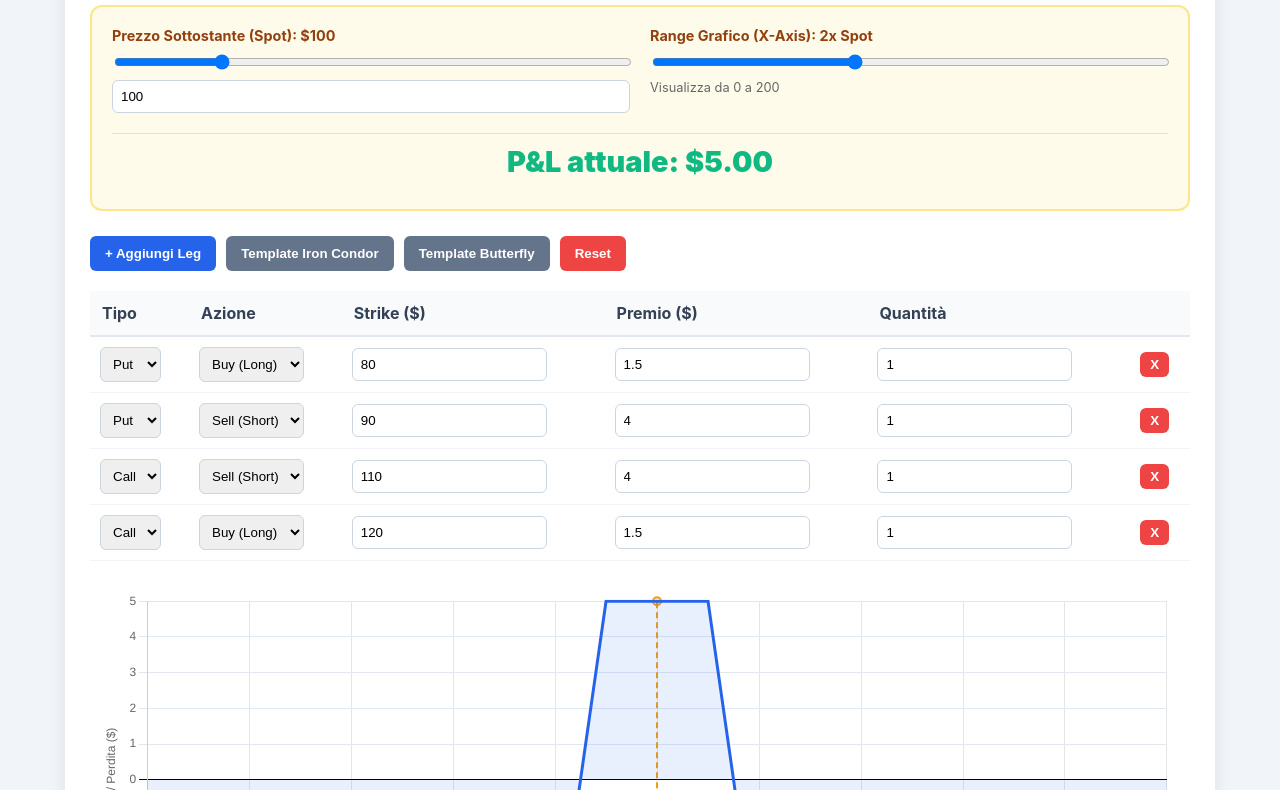
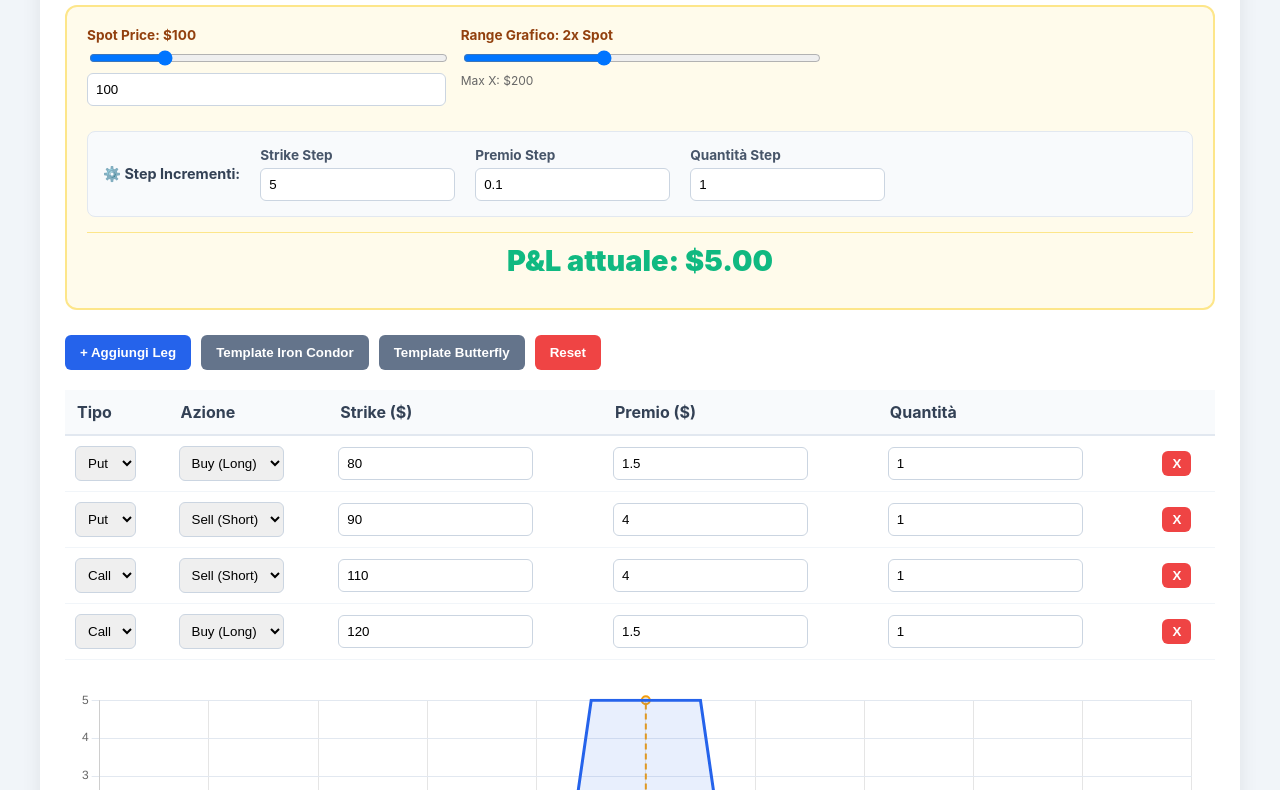
Before and after one commit to sbOogway/opts-viz, a plain HTML site: page index.gemini.html in a window 1280 px wide. Shown: the part 100-890 px from the top of the page. Drawn offline with nearby package versions, Linux system fonts and the light colour scheme.

Commit message:
fix: add step for strike premium and quantity

```diff
--- a/index.gemini.html
+++ b/index.gemini.html
@@ -3,7 +3,7 @@
 <head>
     <meta charset="UTF-8">
     <meta name="viewport" content="width=device-width, initial-scale=1.0">
-    <title>Options Visualizer - Dynamic Range</title>
+    <title>Options Visualizer - Custom Steps</title>
     <script src="https://cdn.jsdelivr.net/npm/chart.js"></script>
     <style>
         :root {
@@ -13,14 +13,15 @@
             --spot: #f59e0b;
             --danger: #ef4444;
             --success: #10b981;
+            --settings: #64748b;
         }
         body { font-family: 'Inter', -apple-system, sans-serif; background: var(--bg); margin: 20px; color: #334155; }
-        .container { max-width: 1100px; margin: auto; background: var(--card); padding: 25px; border-radius: 12px; box-shadow: 0 4px 20px rgba(0,0,0,0.08); }
+        .container { max-width: 1150px; margin: auto; background: var(--card); padding: 25px; border-radius: 12px; box-shadow: 0 4px 20px rgba(0,0,0,0.08); }
 
         .dashboard {
             display: grid;
-            grid-template-columns: 1fr 1fr;
-            gap: 20px;
+            grid-template-columns: 1fr 1fr 1fr;
+            gap: 15px;
             background: #fffbeb;
             padding: 20px;
             border-radius: 12px;
@@ -28,14 +29,27 @@
             margin-bottom: 25px;
         }
 
-        .control-group { display: flex; flex-direction: column; gap: 8px; }
-        label { font-weight: 700; font-size: 0.9rem; color: #92400e; }
+        .settings-panel {
+            grid-column: span 3;
+            background: #f8fafc;
+            border: 1px solid #e2e8f0;
+            padding: 15px;
+            border-radius: 8px;
+            display: flex;
+            gap: 20px;
+            align-items: center;
+            margin-top: 10px;
+        }
+
+        .control-group { display: flex; flex-direction: column; gap: 5px; }
+        label { font-weight: 700; font-size: 0.85rem; color: #92400e; }
+        .settings-panel label { color: #475569; }
 
         input[type="range"] { width: 100%; cursor: pointer; }
         input[type="number"], select { padding: 8px; border: 1px solid #cbd5e1; border-radius: 6px; }
 
         .pnl-badge {
-            grid-column: span 2;
+            grid-column: span 3;
             text-align: center;
             font-size: 1.8rem;
             font-weight: 900;
@@ -47,7 +61,7 @@
         button { padding: 10px 15px; border: none; border-radius: 6px; font-weight: 600; cursor: pointer; transition: 0.2s; }
         .btn-add { background: var(--primary); color: white; }
         .btn-clear { background: var(--danger); color: white; }
-        .btn-preset { background: #64748b; color: white; }
+        .btn-preset { background: var(--settings); color: white; }
 
         table { width: 100%; border-collapse: collapse; margin-bottom: 20px; }
         th { text-align: left; padding: 12px; background: #f8fafc; border-bottom: 2px solid #e2e8f0; }
@@ -61,21 +75,38 @@
 <body>
 
 <div class="container">
-    <h1 style="text-align:center; margin-top:0;">Strategy Analyzer</h1>
+    <h1 style="text-align:center; margin-top:0;">Advanced Strategy Analyzer</h1>
 
     <div class="dashboard">
-        <!-- Controllo Prezzo Sottostante -->
+        <!-- Prezzo Spot -->
         <div class="control-group">
-            <label>Prezzo Sottostante (Spot): $<span id="spot-val">100</span></label>
+            <label>Spot Price: $<span id="spot-val">100</span></label>
             <input type="range" id="spot-slider" min="1" max="500" value="100" oninput="updateSpot(this.value)">
             <input type="number" id="spot-input" value="100" oninput="updateSpot(this.value)">
         </div>
 
-        <!-- Controllo Range Grafico (Asse X) -->
+        <!-- Range X -->
         <div class="control-group">
-            <label>Range Grafico (X-Axis): <span id="range-val">2</span>x Spot</label>
+            <label>Range Grafico: <span id="range-val">2</span>x Spot</label>
             <input type="range" id="range-slider" min="0.1" max="5" step="0.1" value="2" oninput="updateRange(this.value)">
-            <div style="font-size: 0.8rem; color: #666;">Visualizza da 0 a <span id="max-x-label">200</span></div>
+            <div style="font-size: 0.75rem; color: #666;">Max X: $<span id="max-x-label">200</span></div>
+        </div>
+
+        <!-- Configurazione Step -->
+        <div class="settings-panel">
+            <span style="font-weight:bold; font-size: 0.9rem;">⚙️ Step Incrementi:</span>
+            <div class="control-group">
+                <label>Strike Step</label>
+                <input type="number" id="step-strike" value="5" step="0.5" oninput="updateGlobalSteps()">
+            </div>
+            <div class="control-group">
+                <label>Premio Step</label>
+                <input type="number" id="step-premium" value="0.1" step="0.01" oninput="updateGlobalSteps()">
+            </div>
+            <div class="control-group">
+                <label>Quantità Step</label>
+                <input type="number" id="step-qty" value="1" step="1" oninput="updateGlobalSteps()">
+            </div>
         </div>
 
         <div id="pnl-summary" class="pnl-badge">P&L: $0.00</div>
@@ -113,6 +144,13 @@
     let currentSpot = 100;
     let rangeMultiplier = 2;
 
+    // Configurazione step globali
+    let configSteps = {
+        strike: 5,
+        premium: 0.1,
+        qty: 1
+    };
+
     window.onload = () => {
         setupChart();
         applyTemplate('ironCondor');
@@ -130,7 +168,7 @@
                         borderColor: '#2563eb',
                         backgroundColor: 'rgba(37, 99, 235, 0.1)',
                         fill: true,
-                        tension: 0, // Linee dritte per payoff opzioni
+                        tension: 0,
                         pointRadius: 0
                     },
                     {
@@ -148,12 +186,19 @@
                 responsive: true,
                 maintainAspectRatio: false,
                 scales: {
-                    x: { type: 'linear', min: 0, title: { display: true, text: 'Prezzo Asset ($)' } },
-                    y: { title: { display: true, text: 'Profitto / Perdita ($)' }, grid: { color: c => c.tick.value === 0 ? '#000' : '#e2e8f0' } }
+                    x: { type: 'linear', min: 0 },
+                    y: { grid: { color: c => c.tick.value === 0 ? '#000' : '#e2e8f0' } }
                 },
                 plugins: { legend: { position: 'bottom' } }
             }
         });
+    }
+
+    function updateGlobalSteps() {
+        configSteps.strike = parseFloat(document.getElementById('step-strike').value) || 1;
+        configSteps.premium = parseFloat(document.getElementById('step-premium').value) || 0.01;
+        configSteps.qty = parseInt(document.getElementById('step-qty').value) || 1;
+        renderTable(); // Riapplica i nuovi step agli input esistenti
     }
 
     function updateSpot(val) {
@@ -203,9 +248,9 @@
                     <option value="Buy" ${leg.side==='Buy'?'selected':''}>Buy (Long)</option>
                     <option value="Sell" ${leg.side==='Sell'?'selected':''}>Sell (Short)</option>
                 </select></td>
-                <td><input type="number" value="${leg.strike}" oninput="updateLeg('${leg.id}', 'strike', this.value)"></td>
-                <td><input type="number" step="0.1" value="${leg.premium}" oninput="updateLeg('${leg.id}', 'premium', this.value)"></td>
-                <td><input type="number" value="${leg.qty}" oninput="updateLeg('${leg.id}', 'qty', this.value)"></td>
+                <td><input type="number" step="${configSteps.strike}" value="${leg.strike}" oninput="updateLeg('${leg.id}', 'strike', this.value)"></td>
+                <td><input type="number" step="${configSteps.premium}" value="${leg.premium}" oninput="updateLeg('${leg.id}', 'premium', this.value)"></td>
+                <td><input type="number" step="${configSteps.qty}" value="${leg.qty}" oninput="updateLeg('${leg.id}', 'qty', this.value)"></td>
                 <td><button class="btn-clear" style="padding: 5px 10px" onclick="removeLeg('${leg.id}')">X</button></td>
             </tr>
         `).join('');
@@ -223,21 +268,18 @@
         const maxX = currentSpot * rangeMultiplier;
         document.getElementById('max-x-label').innerText = maxX.toFixed(0);
 
-        // Generazione punti Payoff
         const points = [];
-        const step = maxX / 100;
-        for (let x = 0; x <= maxX; x += step) {
+        const stepX = maxX / 100;
+        for (let x = 0; x <= maxX; x += stepX) {
             points.push({ x: x, y: calculatePL(x) });
         }
 
-        // Dati linea Spot
         const currentPL = calculatePL(currentSpot);
         const yMin = Math.min(...points.map(p => p.y), 0);
         const yMax = Math.max(...points.map(p => p.y), 0);
 
         chart.data.datasets[0].data = points;
         chart.data.datasets[1].data = [{x: currentSpot, y: yMin}, {x: currentSpot, y: yMax}];
-
         chart.options.scales.x.max = maxX;
         chart.update('none');
 
```
